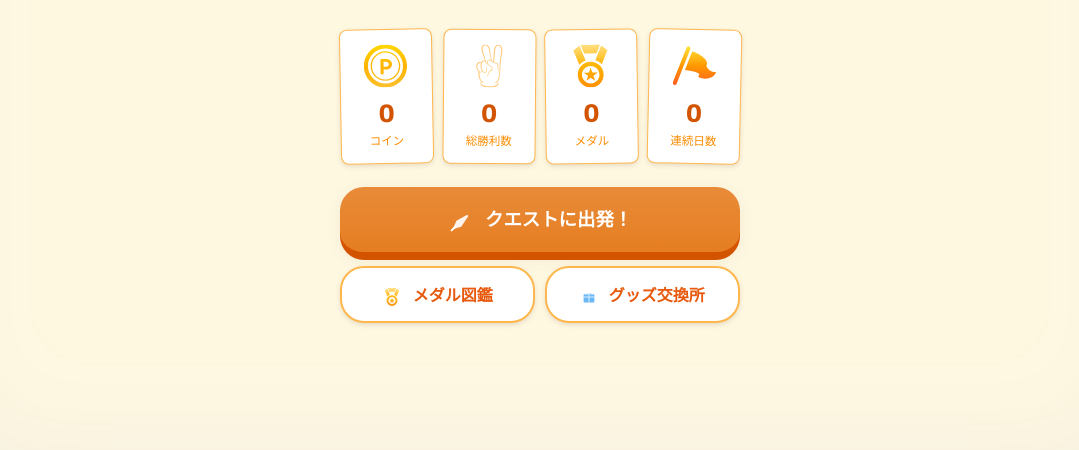
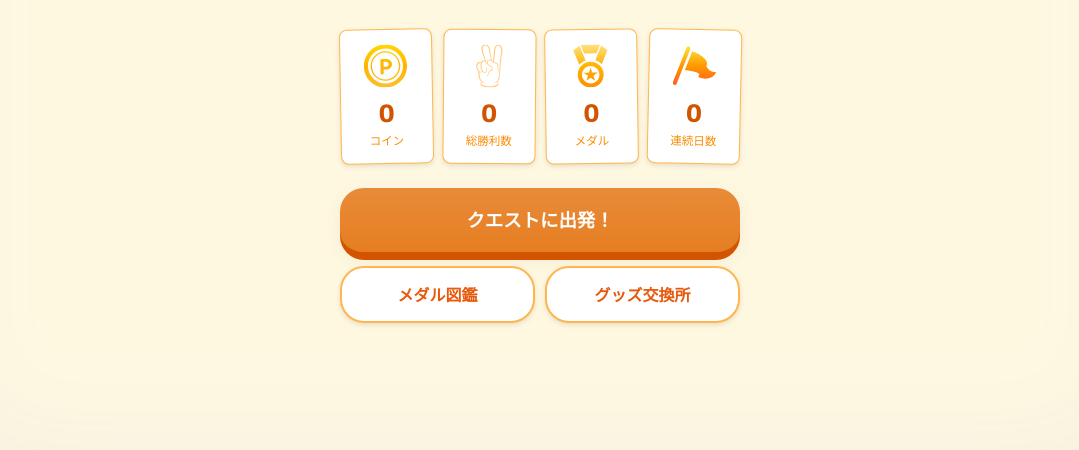
Before and after one commit to ryousuke971003-cmyk/OCD-Dungeon, a website built with Vite: page src/index.html in a window 1280 px wide. Shown: the part 306-756 px from the top of the page, without its empty margins (100-1179 px from the left). Built offline with nearby package versions, Linux system fonts and the light colour scheme.

Commit message:
feat: ホーム画面のボタンからアイコンを削除しテキストを中央揃えに変更

```diff
--- a/src/index.html
+++ b/src/index.html
@@ -64,24 +64,13 @@
       <!-- アクションボタン -->
       <div class="home-actions">
         <button id="btn-start-quest" class="btn btn-primary btn-large" onclick="showScreen('screen-select')">
-          <svg viewBox="0 0 100 100" class="btn-icon">
-            <path d="M20,80 L35,45 L80,20 L85,25 L55,70 Z" fill="#FFF" opacity="0.9" />
-            <path d="M15,85 L30,70" stroke="#FFF" stroke-width="8" stroke-linecap="round" />
-          </svg>
           クエストに出発！
         </button>
         <div class="home-sub-buttons">
           <button class="btn btn-secondary" onclick="showScreen('screen-medals')">
-            <div class="custom-img-icon medal-mask-icon" style="width: 20px; height: 20px; display: inline-block; margin: 0 6px 0 0; vertical-align: middle;"></div>
             メダル図鑑
           </button>
           <button class="btn btn-secondary" onclick="showScreen('screen-goods')">
-            <svg viewBox="0 0 100 100" class="btn-icon-sm">
-              <rect x="20" y="35" width="60" height="45" rx="4" fill="#64B5F6" />
-              <path d="M20,50 H80" stroke="#FFF" stroke-width="4" />
-              <path d="M50,35 V80" stroke="#FFF" stroke-width="4" />
-              <path d="M50,35 Q40,20 30,35 Q60,20 70,35" fill="#BBDEFB" stroke="#FFF" stroke-width="2" />
-            </svg>
             グッズ交換所
           </button>
         </div>
--- a/src/style.css
+++ b/src/style.css
@@ -128,7 +128,9 @@ body::before {
 
 /* ===== ボタン共通（手書き・木製看板風） ===== */
 .btn {
-  display: block;
+  display: flex;
+  align-items: center;
+  justify-content: center;
   width: 100%;
   padding: 14px 24px;
   border: none;
```
